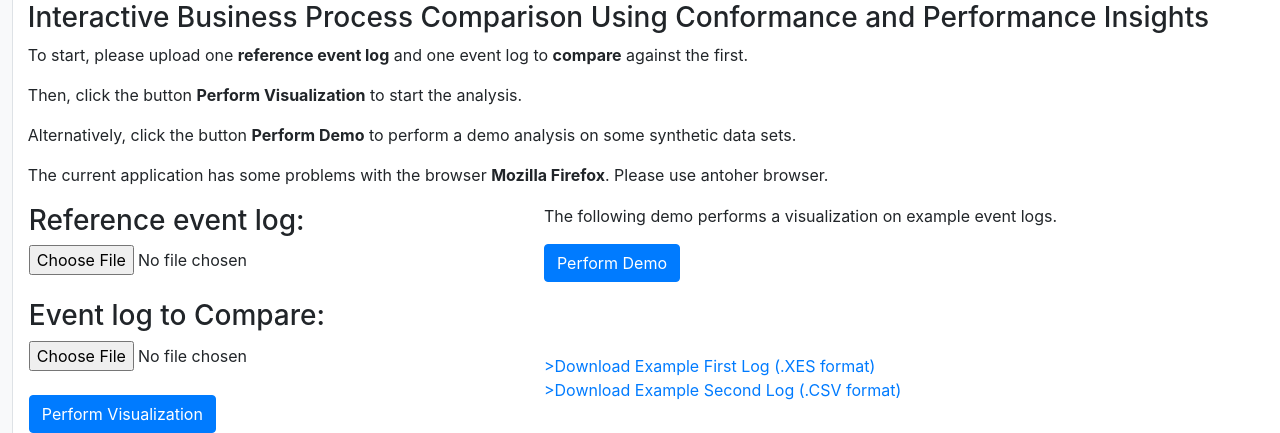
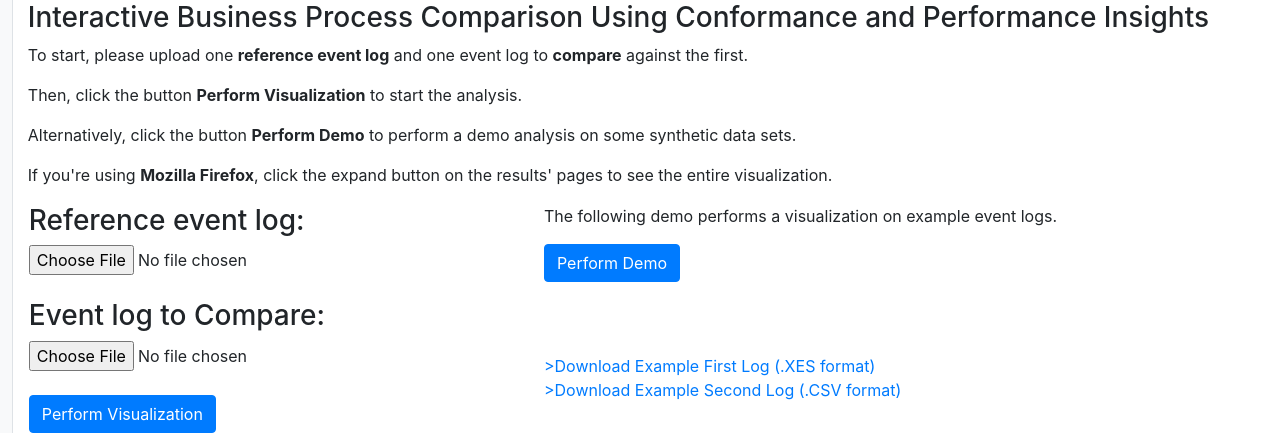
Before and after one commit to mbafrani/VisualComparison2EventLogs, a Flask app: page /upload.html in a window 1280 px wide. Shown: the part 166-599 px from the top of the page. Run offline with Flask 2, Linux system fonts and the light colour scheme; some libraries are stand-ins or nearby versions.

Commit message:
changed message

```diff
--- a/templates/upload.html
+++ b/templates/upload.html
@@ -67,7 +67,7 @@
 		<p>To start, please upload one <b>reference event log</b> and one event log to <b>compare</b> against the first.</p>
 		<p>Then, click the button <b>Perform Visualization</b> to start the analysis.</p>
 		<p>Alternatively, click the button <b>Perform Demo</b> to perform a demo analysis on some synthetic data sets.</p>
-          <p>The current application has some problems with the browser <b>Mozilla Firefox</b>. Please use antoher browser.</p>
+          <p>If you're using <b>Mozilla Firefox</b>, click the expand button on the results' pages to see the entire visualization.</p>
 		<table>
 			<tr>
 				<td style="width: 50%; vertical-align: top;">
```
